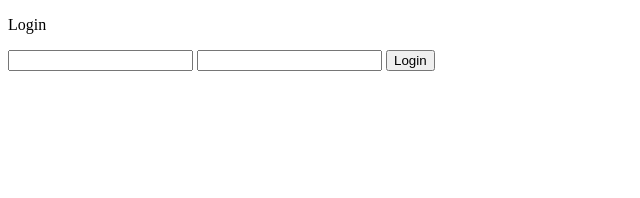
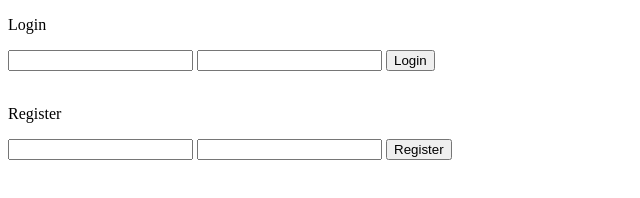
Before and after one commit to jontolentino/replit, a plain HTML site: page index.html in a window 1280 px wide. Shown: the whole page, without its empty margins (0-640 px from the left). Drawn offline with Linux system fonts and the light colour scheme.

Commit message:
login and register page

```diff
--- a/index.html
+++ b/index.html
@@ -13,6 +13,13 @@
       <input type="password" id="userPassword">
       <button type="button" onclick="login()">Login</button>
     </form>
+    <br>
+    <p>Register</p>
+    <form>
+      <input type="text" id="userEmailRegister">
+      <input type="password" id="userPasswordRegister">
+      <button type="button" onclick="register()">Register</button>
+    </form>
 
 
 
--- a/script.js
+++ b/script.js
@@ -19,3 +19,23 @@ function login(){
     }
   }
 }
+
+function register(){
+  let email = document.getElementById("userEmailRegister").value
+  let password = document.getElementById("userPasswordRegister").value
+
+  for (let x of registeredUser){
+    if (email === x.username){
+      console.log("Account taken")
+      return
+    }
+  }
+
+  let newUser = {
+    username: email,
+    password: password,
+  }
+
+  registeredUser.push(newUser)
+  console.log("registered succesfully")
+}
```
